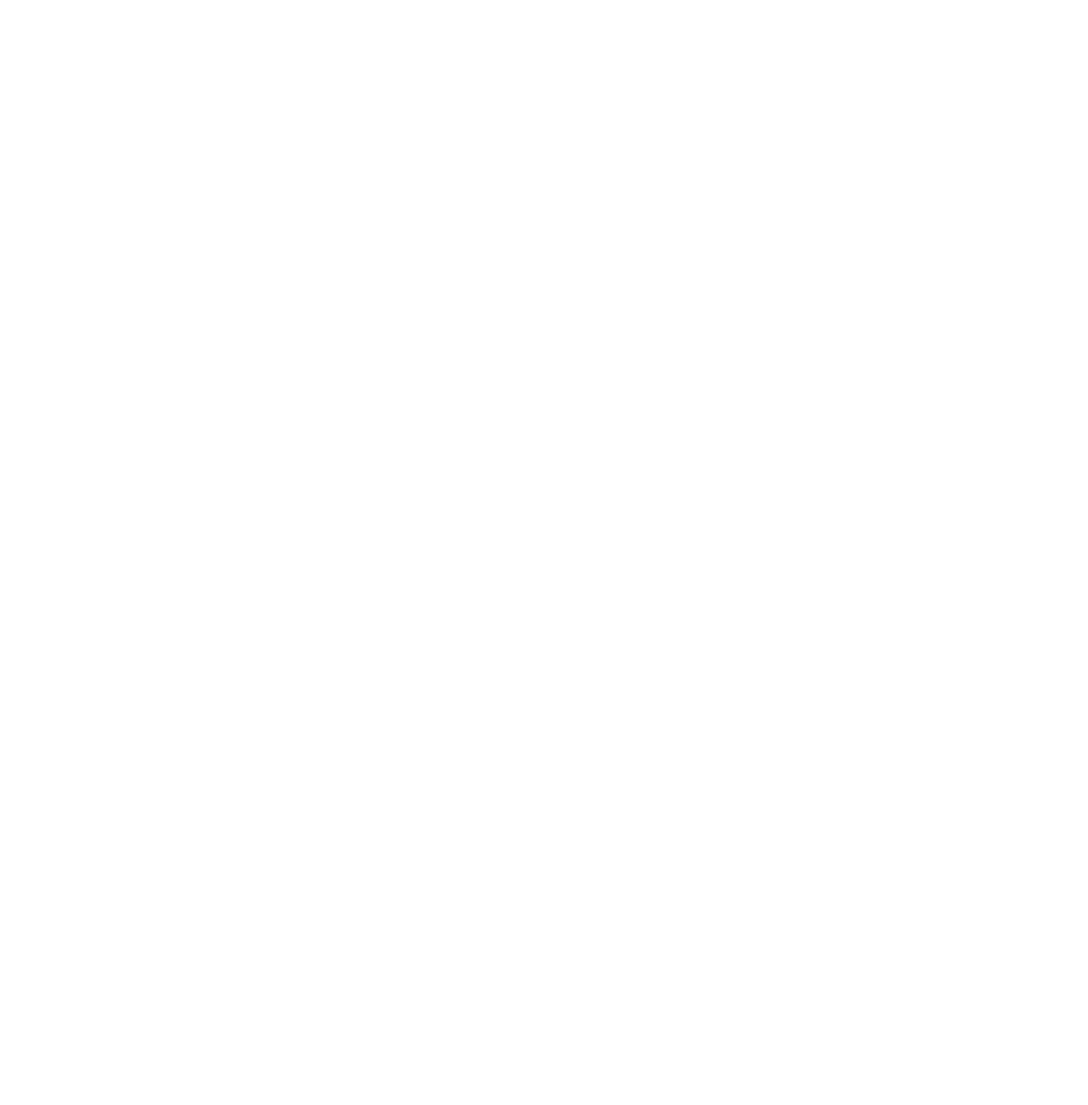
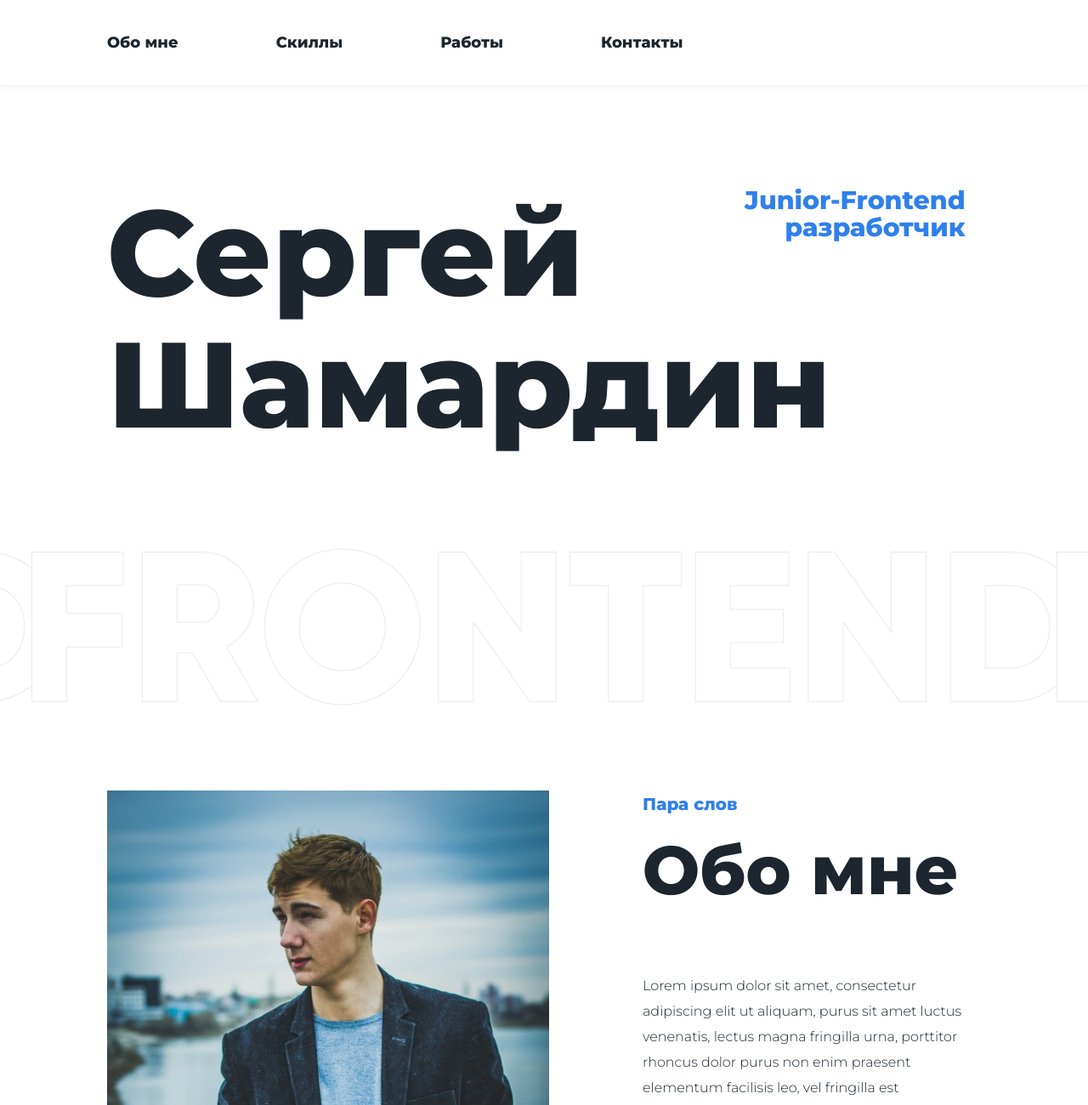
Before and after one commit to Jason0024/My-Resume-Second-, a plain HTML site: page index.html in a window 1280 px wide. Shown: the top 1300 px of the page at 85% size. Before the commit the page ends 800 px from the top, so only its background shows below. Drawn offline with Linux system fonts and the light colour scheme.

Commit message:
Jason
header and two sections

```diff
--- a/index.html
+++ b/index.html
@@ -15,8 +15,48 @@
     <div class="container">
       <div class="header_inner">
 
+        <div class="nav">
+          <a class="nav_link" href="#">Обо мне</a>
+          <a class="nav_link" href="#">Скиллы</a>
+          <a class="nav_link" href="#">Работы</a>
+          <a class="nav_link" href="#">Контакты</a>
+        </div>
       </div>
     </div>
   </header>
+
+  <section class="intro">
+    <div class="container">
+      <div class="intro_inner">
+        <div class="intro_name">
+          <h1>Сергей Шамардин</h1>
+        </div>
+
+        <div class="intro_job">
+          <h2 class="sub_title">Junior-Frontend<br> разработчик</h2>
+        </div>
+      </div>
+    </div>
+  </section>
+
+  <section class="frontend"></section>
+
+  <section class="about">
+    <div class="container">
+    <div class="about_inner">
+       <div class="about_left">
+          <img src="img/ME.jpg" alt="" class="me_pic">
+        </div>
+
+        <div class="about_right">
+         <div class="right_content">
+           <div>Пара слов</div>
+           <h2>Обо мне</h2>
+            <p>Lorem ipsum dolor sit amet, consectetur adipiscing elit ut aliquam, purus sit amet luctus venenatis, lectus magna fringilla urna, porttitor rhoncus dolor purus non enim praesent elementum facilisis leo, vel fringilla est ullamcorper eget nulla facilisi etiam dignissim diam quis enim lobortis scelerisque fermentum dui faucibus in ornare quam viverra orem ipsum dolor sit amet, consectetur adipiscing elit ut aliquam, purus sit amet luctus venenatis, lectus magna fringilla urna, porttitor rhoncus dolor purus non enim praesent elementum facilisis leo, vel fringilla est ullamcorper eget nulla facilisi etiam dignissim diam quis enim lobortis scelerisque fermentum dui faucibus in ornare quam viverra</p>
+         </div>
+        </div>
+      </div>
+    </div>
+  </section>
 </body>
 </html>
--- a/style.css
+++ b/style.css
@@ -35,10 +35,119 @@ p {
 }
 
 .header {
-  padding: 1.2rem 0;
   position: relative;
+  box-shadow: 0px 0px 10px 0px #00000014;
+
 }
 
 .header_inner {
   display: flex;
+  justify-content: space-between;
+  align-items: center;
+  height: 100px;
 }
+
+.nav {
+  display: flex;
+  flex-wrap: wrap;
+  align-items: center;
+  height: 100%;
+}
+
+.nav_link {
+  margin-right: 115px;
+  font-size: 18px;
+  font-style: normal;
+  font-weight: 800;
+  line-height: 22px;
+  letter-spacing: 0em;
+  text-align: left;
+  color: #1D262F;
+  text-decoration: none;
+}
+.nav_link:hover {
+  border-bottom: 3px solid #2F80ED;
+  padding: 0 0 4px;
+}
+
+.intro_inner {
+  display: flex;
+  flex-wrap: wrap;
+}
+
+.intro_name {
+  max-width: 750px;
+  padding-top: 120px;
+  font-size: 95px;
+  font-style: normal;
+  font-weight: 800;
+  line-height: 155px;
+  letter-spacing: 0em;
+  text-align: left;
+}
+
+.intro_job {
+  padding-top: 120px;
+  color: #2F80ED;
+  font-size: 20px;
+  font-style: normal;
+  font-weight: 800;
+  line-height: 32px;
+  text-align: right;
+}
+.frontend {
+  padding-top: 300px;
+  background-image: url(img/FRONTEND.png);
+  background-repeat: repeat-x;
+  background-position: center bottom;
+  height: 185px;
+}
+
+.about {
+  padding-top: 100px;
+}
+
+.me_pic {
+  max-width: 520px;
+  border-bottom: 85px solid #ecf1f7;
+}
+
+.right_content  {
+  max-width: 500px;
+  padding-left: 110px;
+}
+
+.about_inner {
+  display: flex;
+  flex-wrap: wrap;
+}
+
+.right_content div {
+  color: #2F80ED;
+  font-size: 20px;
+  font-style: normal;
+  font-weight: 800;
+  line-height: 32px;
+  letter-spacing: 0em;
+  text-align: left;
+}
+
+.right_content h2 {
+  padding-top: 20px;
+  font-size: 80px;
+  font-style: normal;
+  font-weight: 800;
+  line-height: 83px;
+  letter-spacing: 0em;
+  text-align: left;
+}
+
+.right_content p {
+  padding-top: 80px;
+  font-size: 16px;
+  font-style: normal;
+  font-weight: 300;
+  line-height: 30px;
+  letter-spacing: 0em;
+  text-align: left;
+}
```
Also changed, not shown: img/FRONTEND.png (added), img/ME.jpg (added).
